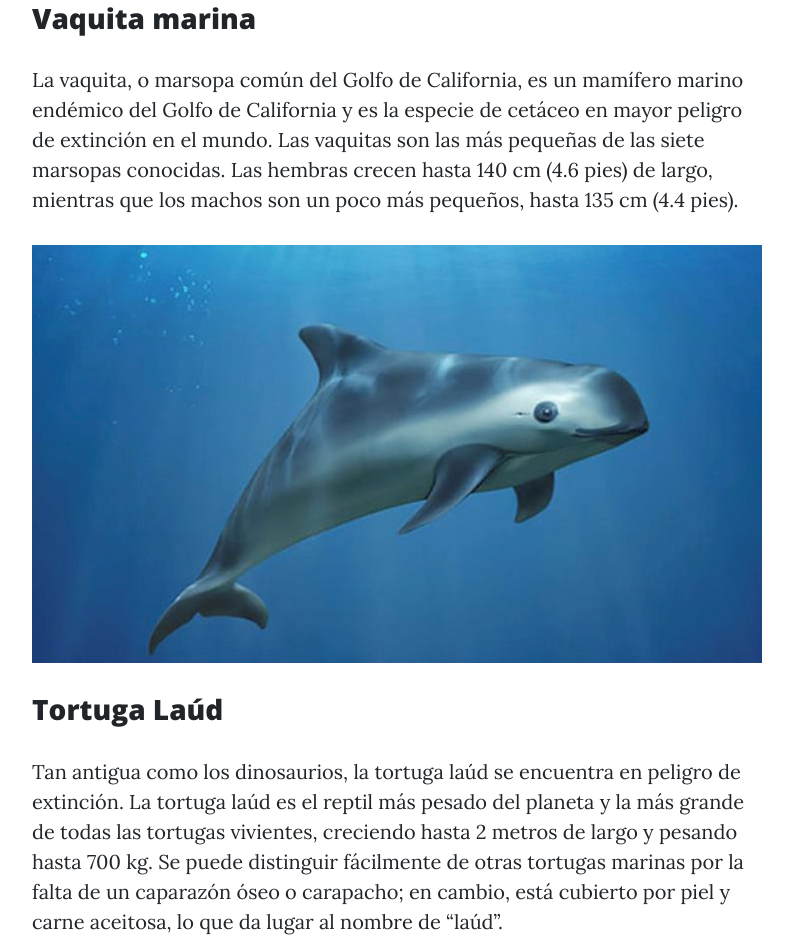
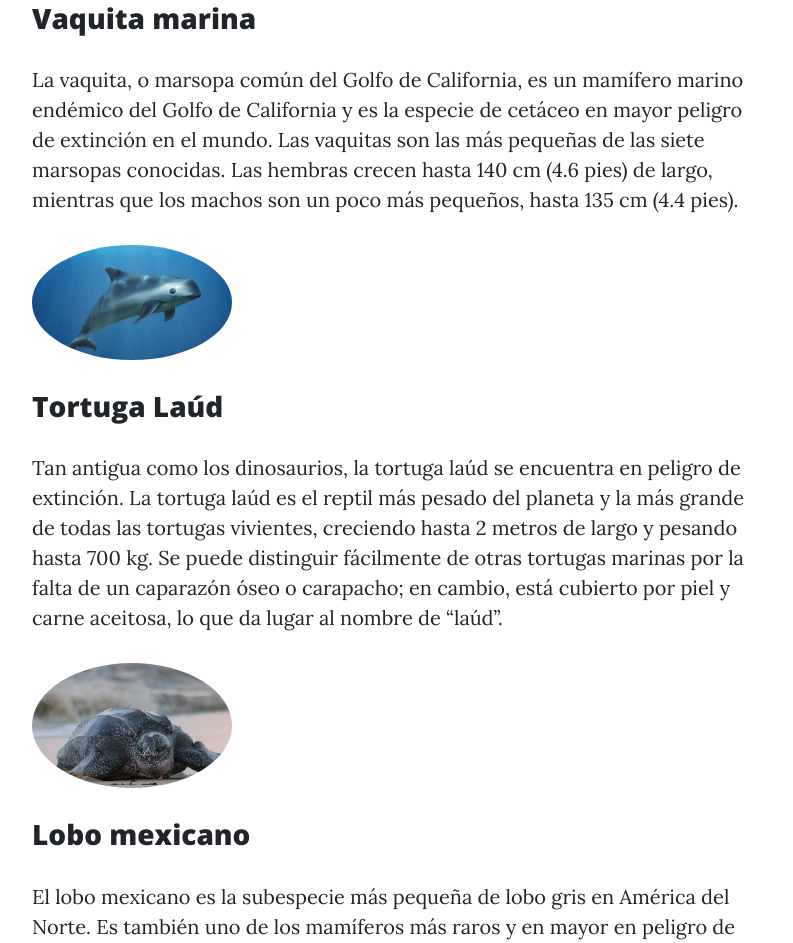
Before and after one commit to iscRamirezAbril/Biodiversidad, a PHP site: page /post.php in a window 1280 px wide. Shown: the part 5557-6500 px from the top of the page, without its empty margins (243-1036 px from the left). Run offline with PHP 8.4, Linux system fonts and the light colour scheme.

Commit message:
Cambios generales

```diff
--- a/integrantes.php
+++ b/integrantes.php
@@ -23,8 +23,8 @@
                 <p class="card-text">Abril Ramirez.</p>
                 <p class="card-text">Hola, soy Abril, actualmente soy estudiante de ingeniería en Sistemas Computacionales, me especializo en desarrollo de software y soy excelente trabajando bajo presión.</p>
                 <ul class="list-inline text-center">
+                    <li class="list-inline-item"><a href="https://www.facebook.com/abril.ramirez.9235"><span class="fa-stack fa-lg"><i class="fa fa-circle fa-stack-2x"></i><i class="fa fa-facebook fa-stack-1x fa-inverse"></i></span></li>
                     <li class="list-inline-item"><a href="https://github.com/iscRamirezAbril"><span class="fa-stack fa-lg"><i class="fa fa-circle fa-stack-2x"></i><i class="fa fa-github fa-stack-1x fa-inverse"></i></span></a></li>
-                    <li class="list-inline-item"><a href="https://www.facebook.com/abril.ramirez.9235"><span class="fa-stack fa-lg"><i class="fa fa-circle fa-stack-2x"></i><i class="fa fa-facebook fa-stack-1x fa-inverse"></i></span></li>
                 </ul>
             </div>
         </div>
--- a/post.php
+++ b/post.php
@@ -69,37 +69,37 @@
 
                     <h2 class="section-heading">Especies animales emblemáticas de México en peligro de extinción</h2>
                         <h3>Vaquita marina</h3>
-                        <p>La vaquita, o marsopa común del Golfo de California, es un mamífero marino endémico del Golfo de California y es la especie de cetáceo en mayor peligro de extinción en el mundo. Las vaquitas son las más pequeñas de las siete marsopas conocidas. Las hembras crecen hasta 140 cm (4.6 pies) de largo, mientras que los machos son un poco más pequeños, hasta 135 cm (4.4 pies).</p><a href="#"><img class="img-fluid" src="assets/img/Vaquita marina.jpg"></a>
+                        <p>La vaquita, o marsopa común del Golfo de California, es un mamífero marino endémico del Golfo de California y es la especie de cetáceo en mayor peligro de extinción en el mundo. Las vaquitas son las más pequeñas de las siete marsopas conocidas. Las hembras crecen hasta 140 cm (4.6 pies) de largo, mientras que los machos son un poco más pequeños, hasta 135 cm (4.4 pies).</p><a href="#"><img class="imgInt" src="assets/img/Vaquita marina.jpg"></a>
 
                         <p></p>
                         <h3>Tortuga Laúd</h3>
-                        <p>Tan antigua como los dinosaurios, la tortuga laúd se encuentra en peligro de extinción. La tortuga laúd es el reptil más pesado del planeta y la más grande de todas las tortugas vivientes, creciendo hasta 2 metros de largo y pesando hasta 700 kg. Se puede distinguir fácilmente de otras tortugas marinas por la falta de un caparazón óseo o carapacho; en cambio, está cubierto por piel y carne aceitosa, lo que da lugar al nombre de “laúd”.</p><a href="#"><img class="img-fluid" src="assets/img/TortugaLaud.jpg"></a>
+                        <p>Tan antigua como los dinosaurios, la tortuga laúd se encuentra en peligro de extinción. La tortuga laúd es el reptil más pesado del planeta y la más grande de todas las tortugas vivientes, creciendo hasta 2 metros de largo y pesando hasta 700 kg. Se puede distinguir fácilmente de otras tortugas marinas por la falta de un caparazón óseo o carapacho; en cambio, está cubierto por piel y carne aceitosa, lo que da lugar al nombre de “laúd”.</p><a href="#"><img class="imgInt" src="assets/img/TortugaLaud.jpg"></a>
 
                         <p></p>
                         <h3>Lobo mexicano</h3>
                         <p>El lobo mexicano es la subespecie más pequeña de lobo gris en América del Norte. Es también uno de los mamíferos más raros y en mayor en peligro de extinción en el continente, con sólo pocas docenas sobreviviendo en vida silvestre después de un programa de reintroducción. </p>
-                        <p>Alcanzan el tamaño de un pastor alemán, pesan entre 21 y 41 kg, y crecen entre 140 cm y 180 cm del hocico a la cola. Pueden vivir hasta 8 años de edad en la naturaleza.</p><a href="#"><img class="img-fluid" src="assets/img/LoboMexicano.jpg"></a>
+                        <p>Alcanzan el tamaño de un pastor alemán, pesan entre 21 y 41 kg, y crecen entre 140 cm y 180 cm del hocico a la cola. Pueden vivir hasta 8 años de edad en la naturaleza.</p><a href="#"><img class="imgInt" src="assets/img/LoboMexicano.jpg"></a>
 
                         <p></p>
                         <h3>Ajolote Mexicano</h3>
                         <p>El ajolote mexicano es una salamandra larga, oscura, cilíndrica, midiendo hasta 30 cm (12 pulgadas) de largo. Esta criatura de distintivo aspecto y en peligro de extinción tiene branquias grandes, que se extienden desde la parte posterior de su cabeza ancha.</p>
-                        <p>En algún tiempo, el ajolote fue una fuente común de alimento. El ajolote también se utilizó en remedios populares que supuestamente podrían tratar enfermedades respiratorias como el asma y la bronquitis. La creencia de sus propiedades terapéuticas, todavía existe en algunos lugares, y hasta hace poco, fue posible encontrar bálsamos y jarabes en el mercado de Sonora en la Ciudad de México que pretendía contener ajolote como ingrediente principal.</p><a href="#"><img class="img-fluid" src="assets/img/Ajolote.jpg"></a>
+                        <p>En algún tiempo, el ajolote fue una fuente común de alimento. El ajolote también se utilizó en remedios populares que supuestamente podrían tratar enfermedades respiratorias como el asma y la bronquitis. La creencia de sus propiedades terapéuticas, todavía existe en algunos lugares, y hasta hace poco, fue posible encontrar bálsamos y jarabes en el mercado de Sonora en la Ciudad de México que pretendía contener ajolote como ingrediente principal.</p><a href="#"><img class="imgInt" src="assets/img/Ajolote.jpg"></a>
 
                         <p></p>
                         <h3>Guacamaya Roja</h3>
                         <p>Las guacamayas rojas son aves se distinguen por su colorido plumaje, con cuerpos de color rojo escarlata, plumas de las alas amarillas y azul claro las plumas de la cola. </p>
-                        <p>En México, la guacamaya roja ha sido completamente exterminada en los estados de Tamaulipas, Veracruz, Oaxaca, Tabasco y Campeche. Actualmente, sólo hay dos poblaciones conocidas que habitan en menos del 5 por ciento del territorio mexicano. Estas poblaciones se encuentran en la selva Lacandona, en el lado oriental de Chiapas y en Los Chimalapas, Oaxaca.</p><a href="#"><img class="img-fluid" src="assets/img/Guacamaya.jpg"></a>
+                        <p>En México, la guacamaya roja ha sido completamente exterminada en los estados de Tamaulipas, Veracruz, Oaxaca, Tabasco y Campeche. Actualmente, sólo hay dos poblaciones conocidas que habitan en menos del 5 por ciento del territorio mexicano. Estas poblaciones se encuentran en la selva Lacandona, en el lado oriental de Chiapas y en Los Chimalapas, Oaxaca.</p><a href="#"><img class="imgInt" src="assets/img/Guacamaya.jpg"></a>
 
                         <p></p>
                         <h3>Mariposa Monarca</h3>
                         <p>La monarca es tal vez la mariposa más conocida del mundo, pero ese estatus no le ha garantizado evitar las profundas amenazas para su supervivencia. La gran migración de esta mariposa desde Estados Unidos al sur de Canadá a México y California en el invierno, es uno de los más espectaculares y extraordinarios espectáculos naturales. </p>
-                        <p>Las monarcas son mariposas relativamente grandes, midiendo 10 cm desde la punta de un ala a la punta la otra. Sus alas son fáciles de reconocer - naranja brillante con rayas negras y manchas blancas. La parte inferior de las alas son de color naranja pálido, por lo que cuando se pliegan sus alas en los árboles y otras plantas, las mariposas aparecen camufladas.</p><a href="#"><img class="img-fluid" src="assets/img/MariposaMonarca.jpg"></a>
+                        <p>Las monarcas son mariposas relativamente grandes, midiendo 10 cm desde la punta de un ala a la punta la otra. Sus alas son fáciles de reconocer - naranja brillante con rayas negras y manchas blancas. La parte inferior de las alas son de color naranja pálido, por lo que cuando se pliegan sus alas en los árboles y otras plantas, las mariposas aparecen camufladas.</p><a href="#"><img class="imgInt" src="assets/img/MariposaMonarca.jpg"></a>
 
                         <p></p>
                         <h3>Jaguar</h3>
                         <p>Conocido como “Océlotl” en náhuatl y “balam” en maya, el jaguar ha sido asociado en las diversas culturas de México con el valor, poder, la noche, el inframundo, la fertilidad de la tierra y la muerte. </p>
                         <p>Los machos pueden llegar a pesar 150 kilogramos; las hembras son más pequeñas. En contraste con los otros felinos grandes, el jaguar gruñe y rara vez ruge. Como depredadores, controlan las densidades poblacionales de sus presas, por lo tanto, la desaparición de jaguares puede alterar ecosistemas enteros.</p>
-                        <p>Hoy en día la especie se enfrenta a numerosas amenazas: la pérdida y fragmentación de su hábitat, la agricultura y la ganadería, la caza, la reducción de sus presas (mamíferos, aves, reptiles y peces) y la expansión de los asentamientos humanos.</p><a href="#"><img class="img-fluid" src="assets/img/Jaguar.jpg"></a>
+                        <p>Hoy en día la especie se enfrenta a numerosas amenazas: la pérdida y fragmentación de su hábitat, la agricultura y la ganadería, la caza, la reducción de sus presas (mamíferos, aves, reptiles y peces) y la expansión de los asentamientos humanos.</p><a href="#"><img class="imgInt" src="assets/img/Jaguar.jpg"></a>
                 </div>
             </div>
         </div>
```
